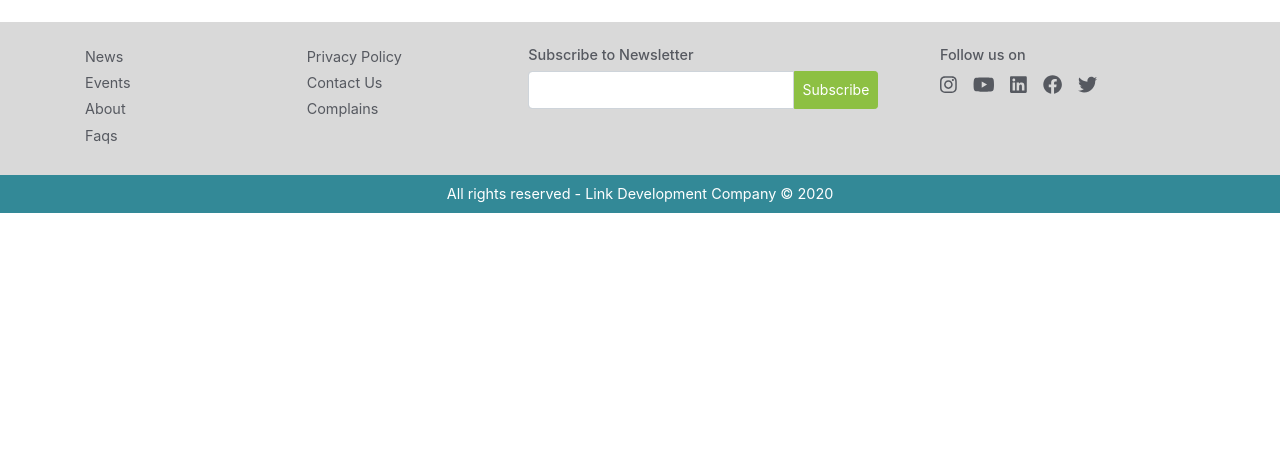
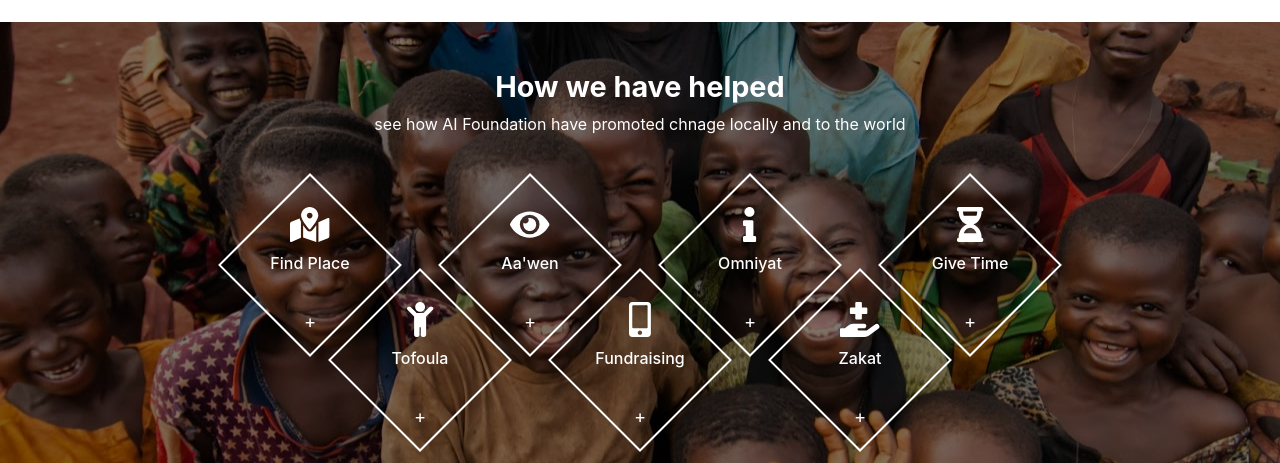
Before and after one commit to ranaRabie/LinkWorkshop, a Vue app: page / in a window 1280 px wide. Shown: the part 489-952 px from the top of the page. Before the commit the page ends 800 px from the top, so only its background shows below. Built offline with nearby package versions, Linux system fonts and the light colour scheme; no server answers.

Commit message:
How we have helped

```diff
--- a/src/app.scss
+++ b/src/app.scss
@@ -476,6 +476,73 @@ $theme-colors:(
     font-size: .95rem;
 }
 
+// How We Helped
+#how-we-help{
+    background: url(assets/slide-1.jpg) no-repeat 50% 50%;
+    position: relative;
+    color: $white;
+    text-align: center;
+    padding: 3rem 0;
+    &::before{
+        content: '';
+        background-color: rgba($color: $black, $alpha: 0.5);
+        position: absolute;
+        top:0;left:0;width:100%;height:100%;
+    }
+    h3, p{
+        position: relative;
+    }
+    h3{
+        font-size: 1.8rem;
+        font-weight: bold;
+    }
+    .services-container{
+        position: relative;
+        display: flex;
+        justify-content: center;
+        flex-wrap: wrap;
+        margin-top: 4rem;
+        margin-bottom: 4rem;
+        .service-item{
+            position: relative;
+            width: 130px;
+            height: 130px;
+            display: flex;
+            align-items: center;
+            justify-content: center;
+            &:nth-child(odd){
+                margin-right: -20px;
+                margin-left: -20px;
+            }
+            &:nth-child(even){
+                margin-top: 95px;
+            }
+            &::before{
+                content: '';
+                background-color: transparent;
+                position: absolute;
+                top:0;left:0;width:100%;height:100%;
+                border: 2px solid $white;
+                transform: rotate(45deg);
+            }
+            svg{
+                height: 35px;
+                width: auto;
+            }
+            .service-name{
+                margin-bottom: 1.3rem;
+                margin-top: .3rem;
+                font-weight: 500;
+            }
+            .service-plus-ico{
+                font-size: 1.15rem;
+                position: relative;
+                top: .8rem;
+            }
+        }
+    }
+}
+
 // Articles
 .article-card{
     color: $body-color;
--- a/src/components/Carousel.vue
+++ b/src/components/Home/Carousel.vue
@@ -27,7 +27,7 @@
             class="d-block img-fluid w-100"
             width="1024"
             height="480"
-            src="../assets/slide-1.jpg"
+            src="@/assets/slide-1.jpg"
             alt="image slot"
           >
         </template>
@@ -38,7 +38,7 @@
             class="d-block img-fluid w-100"
             width="1024"
             height="480"
-            src="../assets/slide-4.jpg"
+            src="@/assets/slide-4.jpg"
             alt="image slot"
           >
         </template>
@@ -49,7 +49,7 @@
             class="d-block img-fluid w-100"
             width="1024"
             height="480"
-            src="../assets/slide-3.jpg"
+            src="@/assets/slide-3.jpg"
             alt="image slot"
           >
         </template>
--- /dev/null
+++ b/src/components/Home/HowWeHelp.vue
@@ -0,0 +1,50 @@
+<template>
+  <div id="how-we-help">
+      <div class="container">
+          <h3>How we have helped</h3>
+          <p>see how AI Foundation have promoted chnage locally and to the world</p>
+
+          <div class="services-container">
+
+              <div class="service-item" v-for="(service, index) in services" :key="index">
+                  <div >
+                      <span class="d-none">{{appIcon(service.icon)}}</span>
+                        <div><font-awesome-icon :icon="iconNow" /></div>
+                        <div class="service-name">{{service.name}}</div>
+                        <div class="service-plus-ico">+</div>
+                  </div>
+              </div>
+
+          </div>
+      </div>
+  </div>
+</template>
+
+<script>
+// @ is an alias to /src
+import { faMapMarkedAlt, faChild, faEye, faMobileAlt, faInfo, faHandHoldingMedical, faHourglassHalf } from '@fortawesome/free-solid-svg-icons'
+
+
+export default {
+    name: 'HowWeHelp',
+    data(){
+        return {
+            iconNow: '',
+            services:[
+                {icon: faMapMarkedAlt, name: 'Find Place'},
+                {icon: faChild, name: 'Tofoula'},
+                {icon: faEye, name: 'Aa\'wen'},
+                {icon: faMobileAlt, name: 'Fundraising'},
+                {icon: faInfo, name: 'Omniyat'},
+                {icon: faHandHoldingMedical, name: 'Zakat'},
+                {icon: faHourglassHalf, name: 'Give Time'},
+            ]
+        }
+    },
+    methods: {
+        appIcon (ico) {
+            this.iconNow = ico;
+        }
+    }
+}
+</script>
--- a/src/main.js
+++ b/src/main.js
@@ -14,7 +14,7 @@ Vue.use(BootstrapVue)
 Vue.use(BootstrapVueIcons)
 
 import { library } from '@fortawesome/fontawesome-svg-core'
-import { faCog, faSearch, faArrowRight, faCheck, faShareAlt, faAngleLeft, faAngleRight, faSort} from '@fortawesome/free-solid-svg-icons'
+import { faCog, faSearch, faArrowRight, faCheck, faShareAlt, faAngleLeft, faAngleRight, faSort } from '@fortawesome/free-solid-svg-icons'
 import { faTwitter, faFacebook, faLinkedin, faYoutube, faInstagram } from '@fortawesome/free-brands-svg-icons'
 import { faBell, faCalendar, faHeart } from '@fortawesome/free-regular-svg-icons'
 import { FontAwesomeIcon } from '@fortawesome/vue-fontawesome'
--- a/src/views/Home.vue
+++ b/src/views/Home.vue
@@ -1,24 +1,23 @@
 <template>
   <div class="home">
-    <!-- <img alt="Vue logo" src="../assets/logo.png"> -->
-    <!-- <HelloWorld msg="Welcome to Your Vue.js App"/> -->
-    <Carousel/>
-    <LatestNews/>
+    <carousel/>
+    <latest-news/>
+    <how-we-help />
   </div>
 </template>
 
 <script>
 // @ is an alias to /src
-// import HelloWorld from '@/components/HelloWorld.vue'
-import Carousel from '@/components/Carousel.vue'
+import Carousel from '@/components/Home/Carousel.vue'
 import LatestNews from '@/components/News/LatestNews.vue'
+import HowWeHelp from '@/components/Home/HowWeHelp.vue'
 
 export default {
   name: 'Home',
   components: {
-    // HelloWorld,
     Carousel,
     LatestNews,
+    HowWeHelp
   }
 }
 </script>
```
